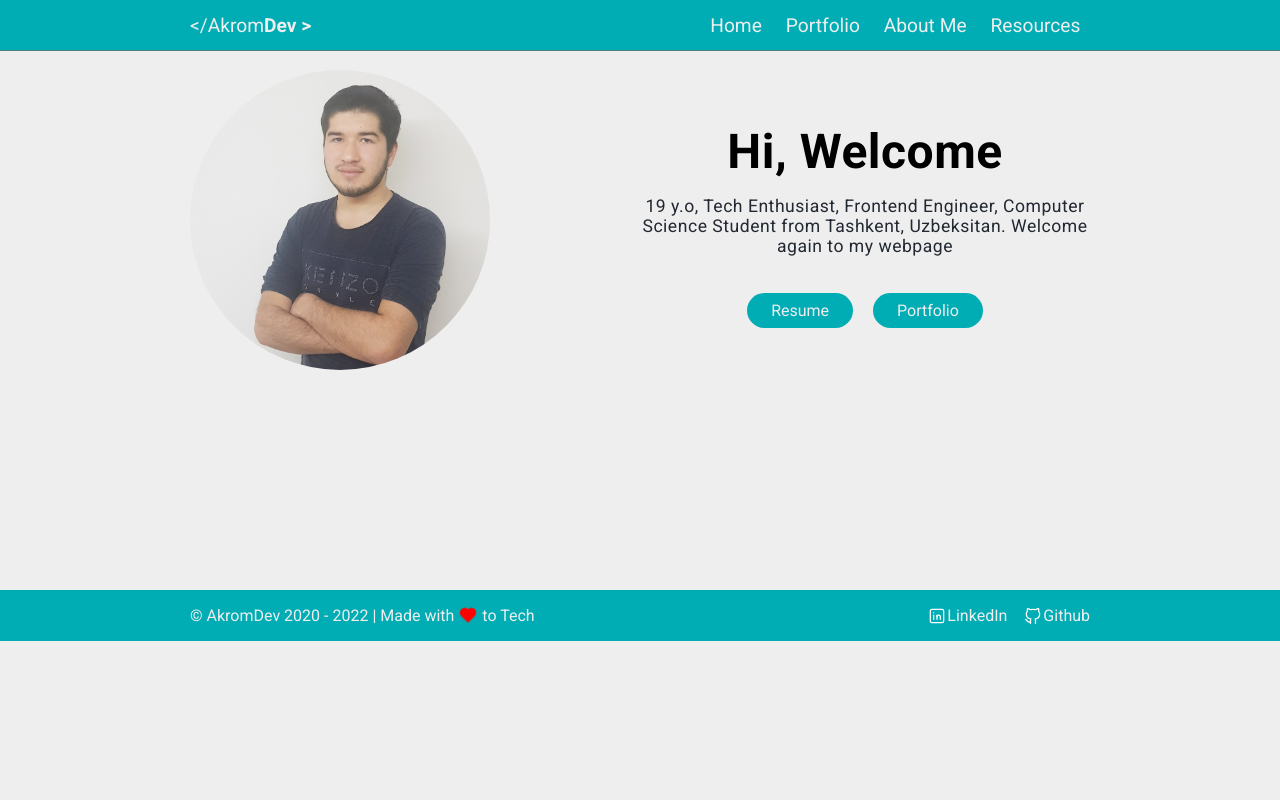
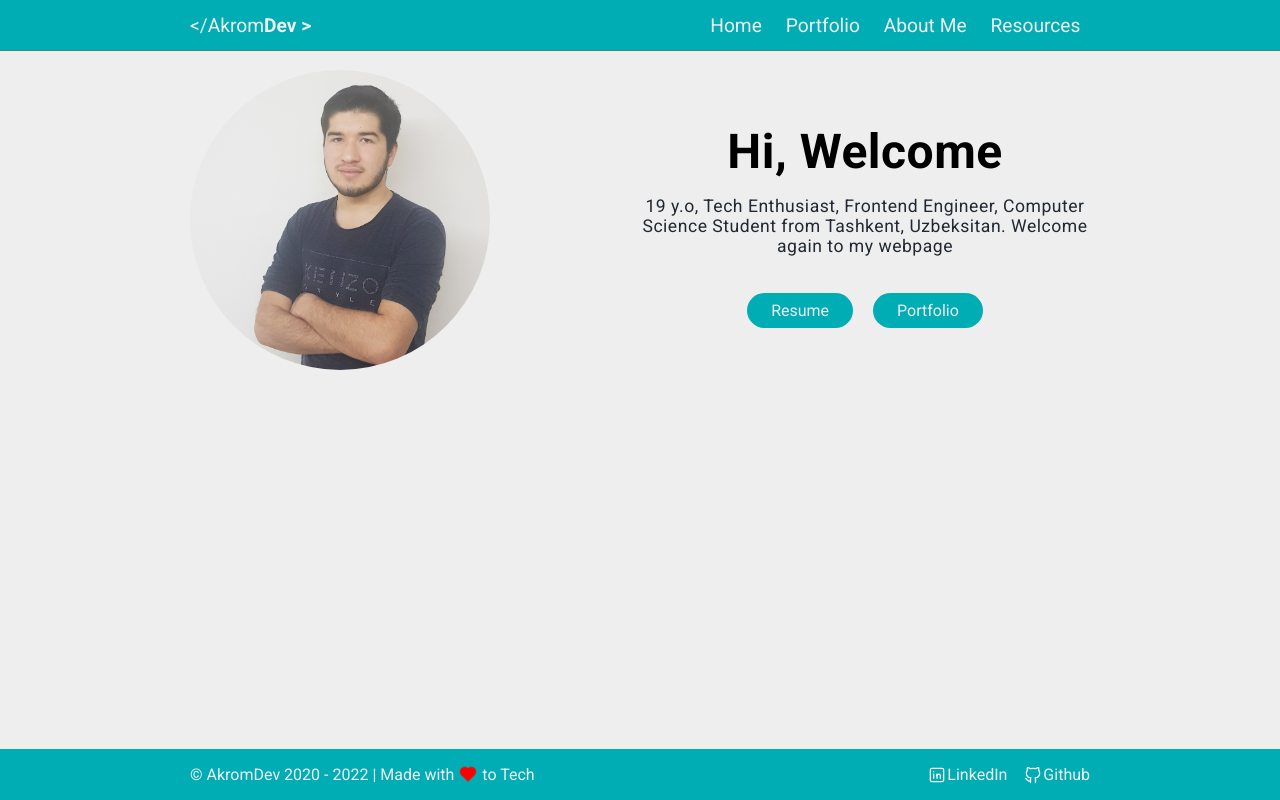
Before and after one commit to akroms/akromdev, a plain HTML site: page index.html in a window 1280 px wide. Both pictures are taken after a click on the link "Home". Drawn offline with Linux system fonts and the light colour scheme.

Commit message:
portfolio nav

```diff
--- a/js/script.js
+++ b/js/script.js
@@ -16,7 +16,7 @@ const footerStyle = document.body.querySelector("footer");
 /* Home */
 navHome.addEventListener("click", (e) => {
     homeContent.style.display = "block";
-    footerStyle.style.bottom = "-220px";
+    footerStyle.style.position = "fixed";
     portfolioContent.style.display = "none";
     e.preventDefault();
 });
@@ -24,7 +24,7 @@ navHome.addEventListener("click", (e) => {
 /* Portfolio */
 const navPortfolioStyle = function (e) {
     portfolioContent.style.display = "block";
-    footerStyle.style.bottom = "-10px";
+    footerStyle.style.position = "static";
     homeContent.style.display = "none";
     e.preventDefault();
 };
--- a/sass/style.scss
+++ b/sass/style.scss
@@ -69,7 +69,7 @@ body {
     position: sticky;
     width: 100%;
     box-shadow: 0 3px 50px 0 $secondary-color-dark;
-
+    background-color:  #00adb5d4;
     animation-name: fixedAnimation;
     animation-duration: 0.8s;
     animation-fill-mode: forwards;
@@ -197,8 +197,8 @@ body {
 
 /* Footer */
 .footer {
-    position: relative;
-    bottom: -260px;
+    position: fixed;
+    bottom: 0;
     right: 0;
     z-index: -1;
     width: 100%;
@@ -235,8 +235,6 @@ body {
     }
     /* Navbar */
     .navbar {
-        border-bottom: 1px solid $secondary-color-dark;
-        background-color: $secondary-color;
         .nav {
             display: flex;
             justify-content: space-between;
@@ -325,7 +323,7 @@ body {
     }
     /* Footer */
     .footer {
-        bottom: -290px;
+
         background-color: $secondary-color;
         &-content {
         }
@@ -374,7 +372,7 @@ body {
     }
     /* Footer */
     .footer {
-        bottom: -220px;
+
     }
 }
 
```
Also changed, not shown: css/style.css, 1 other file.
